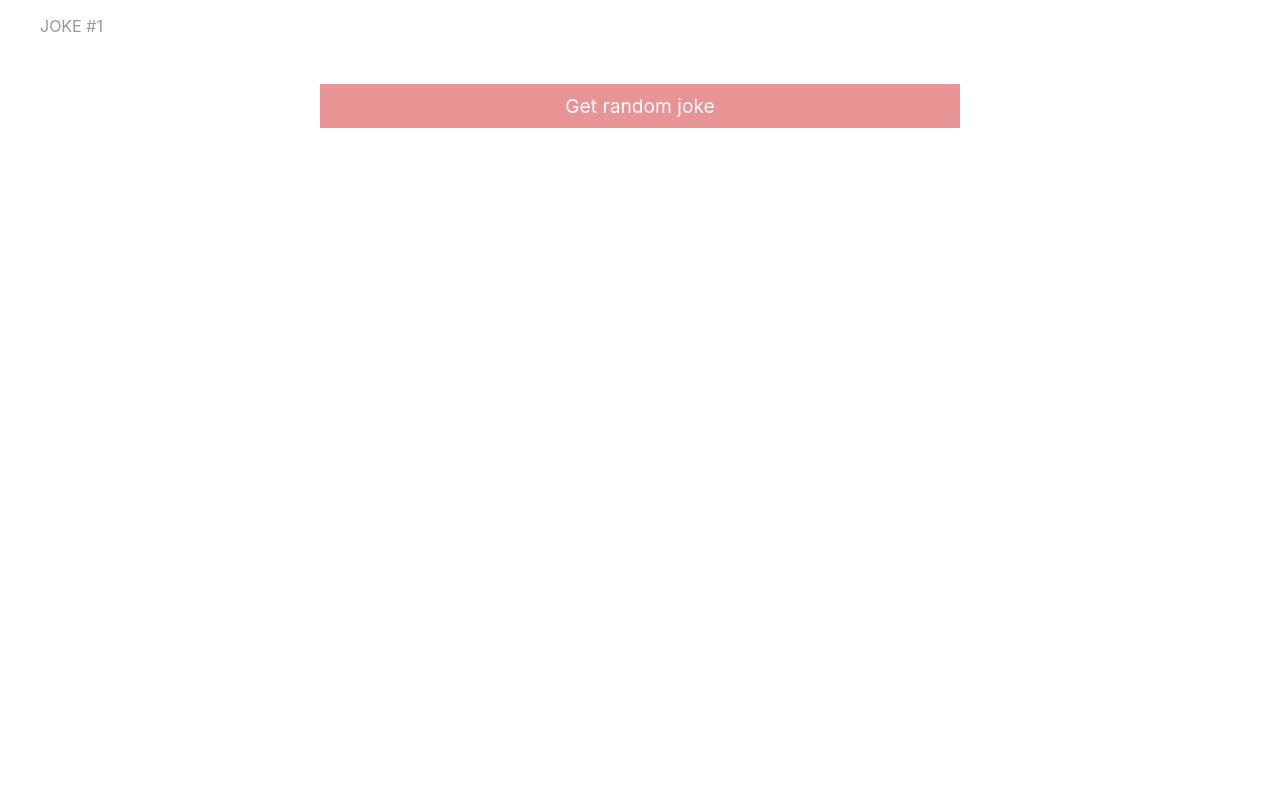
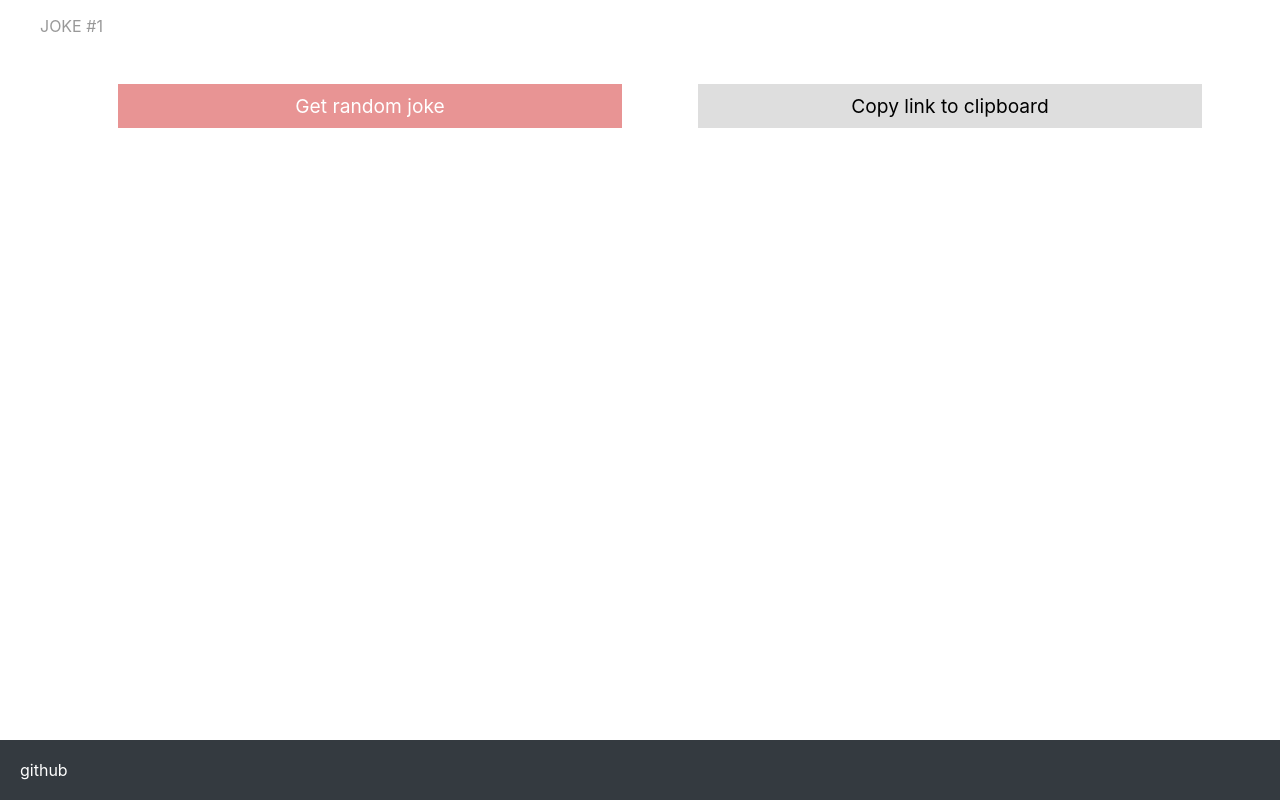
Before and after one commit to yrguba/quotes, a React (Create React App) app: page /jokes/1 in a window 1280 px wide. Built offline with nearby package versions, Linux system fonts and the light colour scheme; no server answers.

Commit message:
added styles

```diff
--- a/src/App.css
+++ b/src/App.css
@@ -1,10 +1,18 @@
+html, body {
+  height: 100%;
+}
 body {
   margin: 0;
   padding: 0;
-
+}
+.wrapper {
+  position: fixed;
+  width: 100%;
+  height: 100%;;
 }
 .container {
   width: 1200px;
+  min-height: 100%;
   margin: 0 auto;
 }
 .container-content {
@@ -13,15 +21,37 @@ body {
   font-size: 3rem;
 }
 
-.container-btn {
-  width: 50%;
-  background: #e89494;
+footer {
+  position: absolute;
+  width: 100%;
+  bottom: 0;
+  background: #343a40;
   color: #fff;
-  margin: 0 auto;
+  padding-top: 20px;
+  padding-left: 20px;
+  height: 40px;
+}
+footer a {
+  color: #fff;
+  text-decoration: none;
+}
+
+.container-btns {
+  display: flex;
+  justify-content: space-around;
+}
+.container-btns li {
+  width: 40%;
+  list-style: none;
+  background: #dedede;
   padding: 10px 20px;
   font-size: 1.2rem;
   cursor: pointer;
   text-align: center;
+}
+.container-btns li.container-btn__random {
+  background: #e89494;
+  color: #fff;
 }
 
 .container-title {
--- a/src/jokes.js
+++ b/src/jokes.js
@@ -32,11 +32,20 @@ class Jokes extends Component {
     render () {
         const { joke, jokeId } = this.state;
         return (
-            <div className="container">
-                <p className="container-title">joke #{jokeId}</p>
-                <p className="container-content">{ joke }</p>
-                <p className="container-btn" onClick={this.randomJoke}>Get random joke</p>
+            <div className="wrapper">
+                <div className="container">
+                    <p className="container-title">joke #{jokeId}</p>
+                    <p className="container-content">{ joke }</p>
+                    <ul className="container-btns">
+                        <li className="container-btn__random" onClick={this.randomJoke}>Get random joke</li>
+                        <li>Copy link to clipboard</li>
+                    </ul>
+                </div>
+                <footer>
+                    <a href="https://github.com/yrguba/quotes">github</a>
+                </footer>
             </div>
+
         );
     }
 }
```
